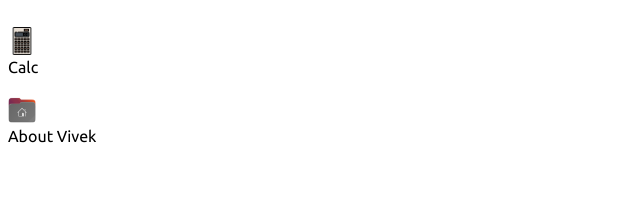
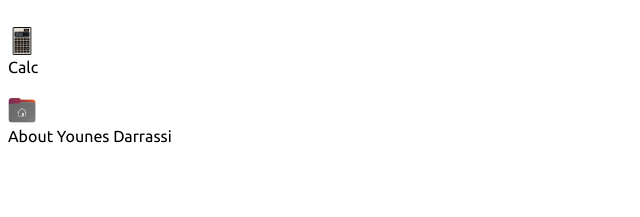
Before and after one commit to darrassi1/younes.darrassi.github.io, a Next.js app: page / in a window 1280 px wide. Shown: the part 1220-1437 px from the top of the page, without its empty margins (0-640 px from the left). Built offline with nearby package versions, Linux system fonts and the light colour scheme.

Commit message:
Update apps.config.js

```diff
--- a/apps.config.js
+++ b/apps.config.js
@@ -29,7 +29,7 @@ const apps = [
     },
     {
         id: "about-vivek",
-        title: "About Vivek",
+        title: "About Younes Darrassi",
         icon: './themes/Yaru/system/user-home.png',
         disabled: false,
         favourite: true,
```
